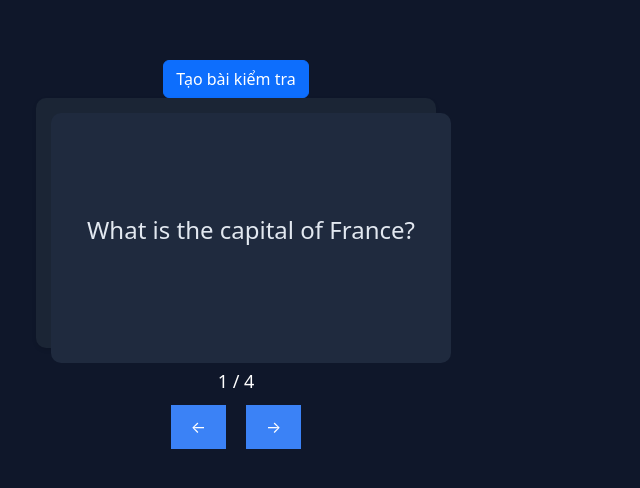
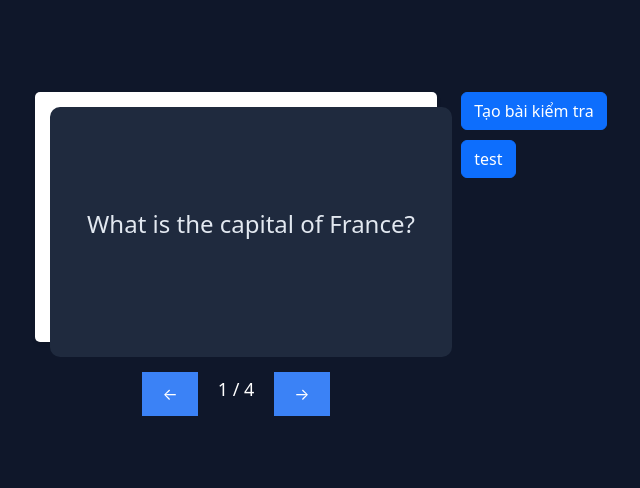
Before and after one commit to tiendatttt234/SDN302_SE1763_Quiz_practice, a React (Create React App) app in the folder client/: page /flash in a window 1280 px wide. Shown: the part 146-634 px from the top of the page, without its empty margins (404-1044 px from the left). Built offline with nearby package versions, Linux system fonts and the light colour scheme.

Commit message:
flash card fix

```diff
--- a/client/src/components/user/FlashCard.css
+++ b/client/src/components/user/FlashCard.css
@@ -10,7 +10,7 @@
 
   .flashcard-container {
     perspective: 1000px;
-    width: 400px;
+    width: 100%;
     height: 250px;
     margin-bottom: 20px;
   }
--- a/client/src/components/user/FlashCard.jsx
+++ b/client/src/components/user/FlashCard.jsx
@@ -1,19 +1,27 @@
 import React, { useState } from "react";
 import "./FlashCard.css"; // You will define the styles here
-import { Modal, Button, Form, Row, Col } from 'react-bootstrap'; // Import Bootstrap for Modal
+import { Modal, Button, Form, Row, Col, Container } from "react-bootstrap"; // Import Bootstrap for Modal
+import { useNavigate } from "react-router-dom";
 
 const Flashcard = () => {
   const [currentQuestionIndex, setCurrentQuestionIndex] = useState(0);
   const [isFlipped, setIsFlipped] = useState(false);
   const [showQuizSetup, setShowQuizSetup] = useState(false);
-  const [quizName, setQuizName] = useState('');
+  const [quizName, setQuizName] = useState("");
   const [numQuestions, setNumQuestions] = useState(0);
+  const navigate = useNavigate();
 
   const questions = [
     { question: "What is the capital of France?", answer: "Paris" },
-    { question: "What is the largest ocean on Earth?", answer: "Pacific Ocean" },
+    {
+      question: "What is the largest ocean on Earth?",
+      answer: "Pacific Ocean",
+    },
     { question: 'Who wrote "Hamlet"?', answer: "William Shakespeare" },
-    { question: "What is the boiling point of water?", answer: "100°C (212°F)" },
+    {
+      question: "What is the boiling point of water?",
+      answer: "100°C (212°F)",
+    },
   ];
 
   const handleCardClick = () => {
@@ -43,17 +51,19 @@ const Flashcard = () => {
     if (numQuestions > questions.length) {
       alert(`Số lượng câu hỏi không được vượt quá ${questions.length}`);
     } else {
-      handleCloseQuizSetup();
+      navigate("/user/quiz/attempt");
     }
   };
 
   return (
-
     <div className="flashcard-wrapper">
-                <Button variant="primary" onClick={handleShowQuizSetup} className="create-quiz-btn">
-          Tạo bài kiểm tra
-        </Button>
-      {/* Flashcard */}
+      <Container fluid>
+        <Row>
+          <Col xs={3}></Col>
+        </Row>
+        <Row style={{ marginBottom: "10px" }}>
+          <Col xs={6} md={4}></Col>
+          <Col xs={6} md={4}>
             <div className="flashcard-container" onClick={handleCardClick}>
               <div className={`flashcard ${isFlipped ? "flipped" : ""}`}>
                 <div className="front">
@@ -64,20 +74,44 @@ const Flashcard = () => {
                 </div>
               </div>
             </div>
+          </Col>
+          <Col xs={6} md={4}>
+            <div style={{marginBottom: "10px"}}>
+              <Button
+                variant="primary"
+                onClick={handleShowQuizSetup}
+                className="create-quiz-btn"
+              >
+                Tạo bài kiểm tra
+              </Button>
+              </div>
+            <div>
+              <Button>test</Button>
+              </div>
+          </Col>
+        </Row>
 
-      {/* Hiển thị số câu hiện tại / tổng số câu */}
+        <Row>
+          <div className="navigation-buttons">
+            <button onClick={handlePreviousQuestion} className="prev-button">
+              ←
+            </button>
+
             <div className="question-counter">
               {currentQuestionIndex + 1} / {questions.length}
             </div>
 
+            <button onClick={handleNextQuestion} className="next-button">
+              →
+            </button>
+          </div>
+        </Row>
+
+        {/* Flashcard */}
+
+        {/* Hiển thị số câu hiện tại / tổng số câu */}
+
         {/* Nút Previous và Next */}
-      <div className="navigation-buttons">
-        <button onClick={handlePreviousQuestion} className="prev-button">←</button>
-        <button onClick={handleNextQuestion} className="next-button">→</button>
-      </div>
-
-
-
 
         {/* Quiz setup modal */}
         <Modal show={showQuizSetup} onHide={handleCloseQuizSetup}>
@@ -98,7 +132,9 @@ const Flashcard = () => {
               </Form.Group>
 
               <Form.Group controlId="numQuestions" className="mt-3">
-              <Form.Label>Số lượng câu hỏi (tối đa {questions.length})</Form.Label>
+                <Form.Label>
+                  Số lượng câu hỏi (tối đa {questions.length})
+                </Form.Label>
                 <Form.Control
                   type="number"
                   placeholder={`Nhập số lượng câu hỏi (tối đa ${questions.length})`}
@@ -116,6 +152,7 @@ const Flashcard = () => {
             </Form>
           </Modal.Body>
         </Modal>
+      </Container>
     </div>
   );
 };
--- a/client/src/components/user/QuizAttempt.jsx
+++ b/client/src/components/user/QuizAttempt.jsx
@@ -2,6 +2,7 @@ import React, { useState, useRef } from "react";
 import { Card, Button } from "react-bootstrap";
 import "./QuizAttempt.css";
 import { useNavigate } from "react-router-dom";
+import Flashcard from "./FlashCard";
 
 export default function QuizWithNavigation() {
   const quizData = [
```
Lines whose indentation alone changed are shown as unchanged.
